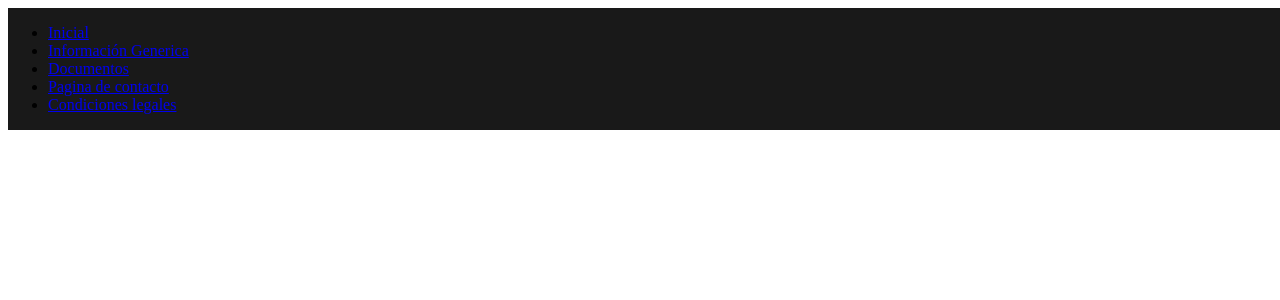
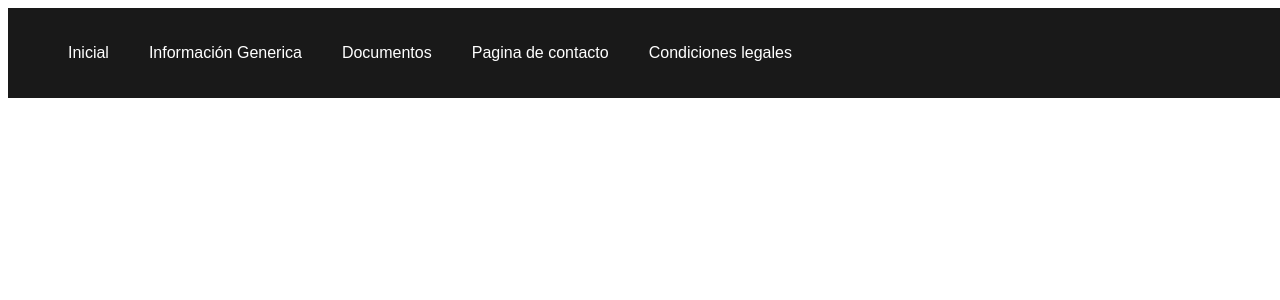
Before and after one commit to pauCanovas/practica-1-parte-3, a PHP site: page /index.php in a window 1280 px wide. Shown: the top 300 px of the page. Run offline with PHP 8.4, Linux system fonts and the light colour scheme.

Commit message:
Update style.css

```diff
--- a/style.css
+++ b/style.css
@@ -1,6 +1,42 @@
+CSS
+/*Eliminamos los margenes y paddings que agrega el navegador por defecto*/
+* {
+  padding: 0;
+  margin: 0;
+}
+
+/*Agregamos margenes inferiores a los parrafos*/
+p {
+  margin-bottom: 20px;
+}
 header {
   background: rgba(0,0,0,0.9);
   width: 100%;
   position: fixed;
   z-index: 100;
 }
+nav {
+  float: left; /* Desplazamos el nav hacia la izquierda */
+}
+
+nav ul {
+  list-style: none;
+  overflow: hidden; /* Limpiamos errores de float */
+}
+
+nav ul li {
+  float: left;
+  font-family: Arial, sans-serif;
+  font-size: 16px;
+}
+
+nav ul li a {
+  display: block; /* Convertimos los elementos a en elementos bloque para manipular el padding */
+  padding: 20px;
+  color: #fff;
+  text-decoration: none;
+}
+
+nav ul li:hover {
+  background: #3ead47;
+}
```
